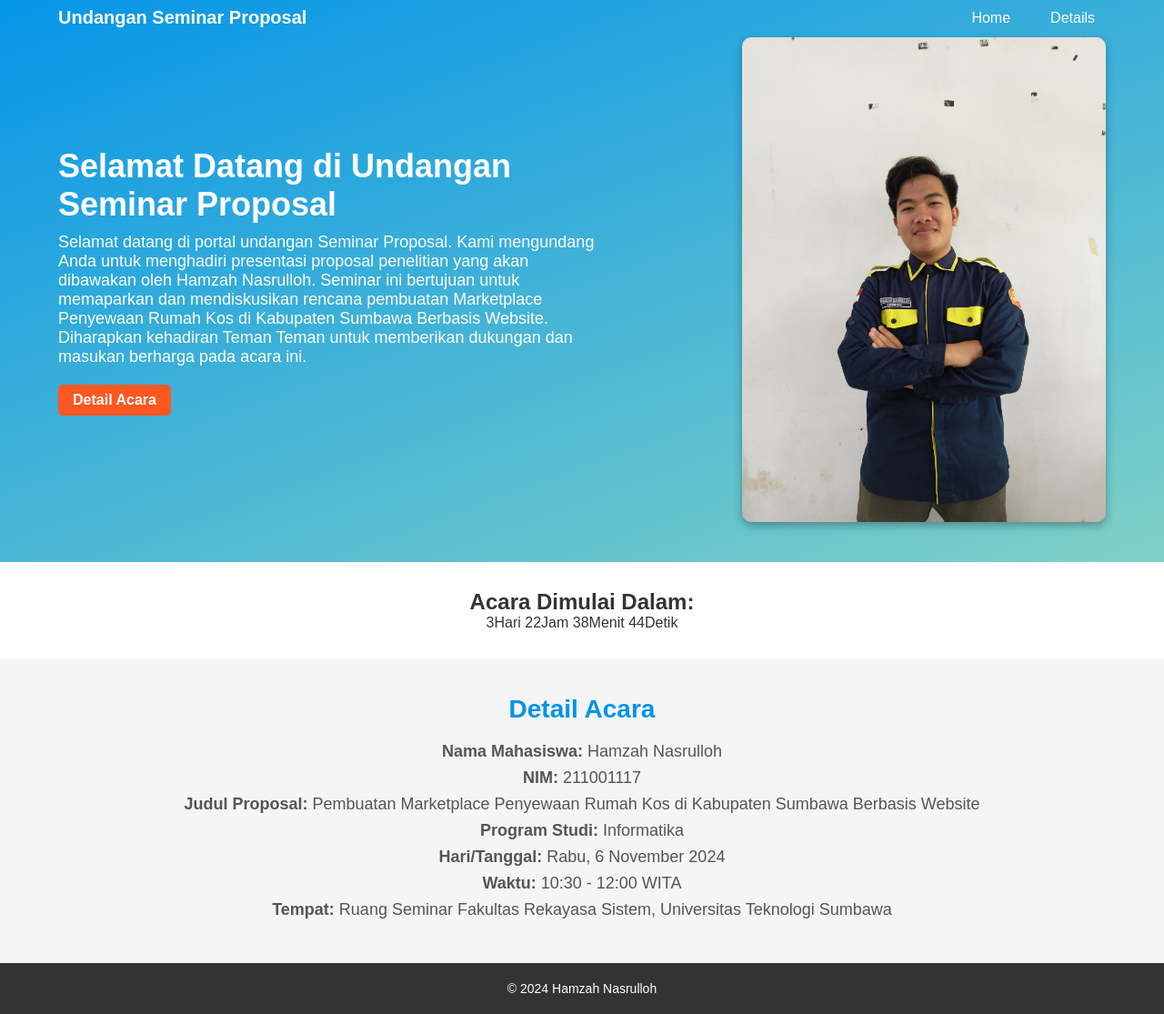
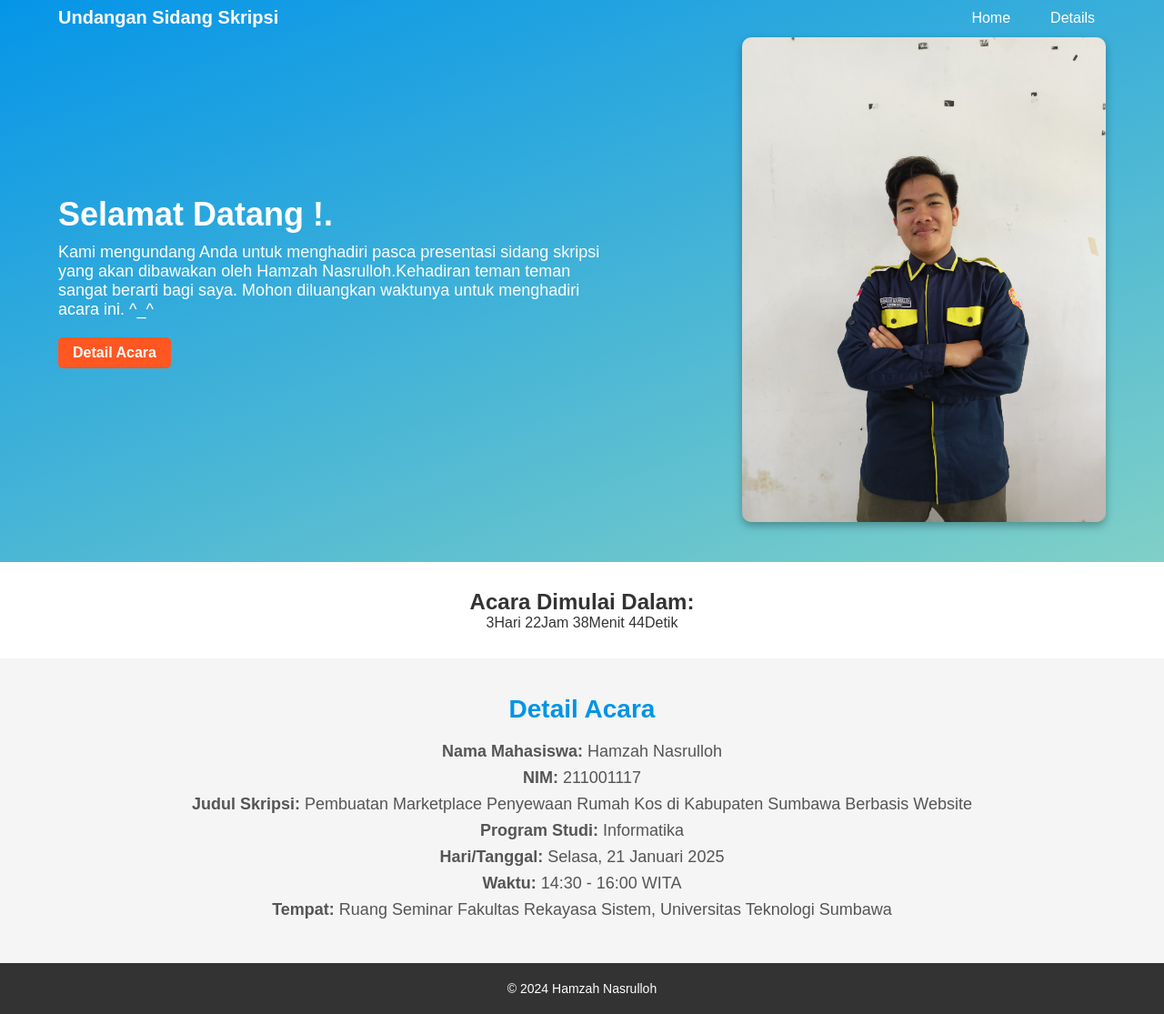
Before and after one commit to nasrzah/Undangan-Sempro, a plain HTML site: page index.html in a window 1280 px wide. Shown: the part 42-1157 px from the top of the page at 91% size. Drawn offline with Linux system fonts and the light colour scheme.

Commit message:
Update index.html

```diff
--- a/index.html
+++ b/index.html
@@ -21,7 +21,7 @@
         <div class="container">
             <nav class="navbar">
                 <div class="logo">
-                    <span>Undangan Seminar Proposal</span>
+                    <span>Undangan Sidang Skripsi</span>
                 </div>
                 <ul class="nav-links">
                     <li><a href="#home">Home</a></li>
@@ -32,13 +32,11 @@
             <!-- Header Section -->
             <div class="header-container">
                 <div class="header-content">
-                    <h1>Selamat Datang di Undangan Seminar Proposal</h1>
+                    <h1>Selamat Datang !.</h1>
                     <p>
-                        Selamat datang di portal undangan Seminar Proposal. Kami mengundang Anda untuk menghadiri
-                        presentasi proposal penelitian yang akan dibawakan oleh Hamzah Nasrulloh. Seminar ini
-                        bertujuan untuk memaparkan dan mendiskusikan rencana pembuatan Marketplace Penyewaan Rumah
-                        Kos di Kabupaten Sumbawa Berbasis Website. Diharapkan kehadiran Teman Teman untuk memberikan
-                        dukungan dan masukan berharga pada acara ini.
+                        Kami mengundang Anda untuk menghadiri pasca
+                        presentasi sidang skripsi yang akan dibawakan oleh Hamzah Nasrulloh.Kehadiran teman teman
+                        sangat berarti bagi saya. Mohon diluangkan waktunya untuk menghadiri acara ini. ^_^
                     </p>
                     <div class="header-buttons">
                         <a href="#details" class="btn btn-primary">Detail Acara</a>
@@ -67,10 +65,10 @@
             <h2>Detail Acara</h2>
             <p><strong>Nama Mahasiswa:</strong> Hamzah Nasrulloh</p>
             <p><strong>NIM:</strong> 211001117</p>
-            <p><strong>Judul Proposal:</strong> Pembuatan Marketplace Penyewaan Rumah Kos di Kabupaten Sumbawa Berbasis Website</p>
+            <p><strong>Judul Skripsi:</strong> Pembuatan Marketplace Penyewaan Rumah Kos di Kabupaten Sumbawa Berbasis Website</p>
             <p><strong>Program Studi:</strong> Informatika</p>
-            <p><strong>Hari/Tanggal:</strong> Rabu, 6 November 2024</p>
-            <p><strong>Waktu:</strong> 10:30 - 12:00 WITA</p>
+            <p><strong>Hari/Tanggal:</strong> Selasa, 21 Januari 2025</p>
+            <p><strong>Waktu:</strong> 14:30 - 16:00 WITA</p>
             <p><strong>Tempat:</strong> Ruang Seminar Fakultas Rekayasa Sistem, Universitas Teknologi Sumbawa</p>
         </div>
     </section>
```
